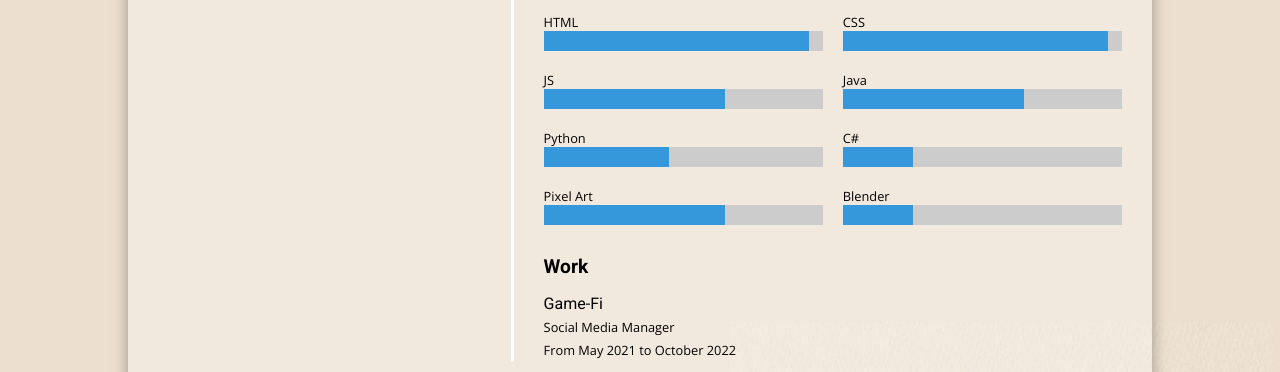
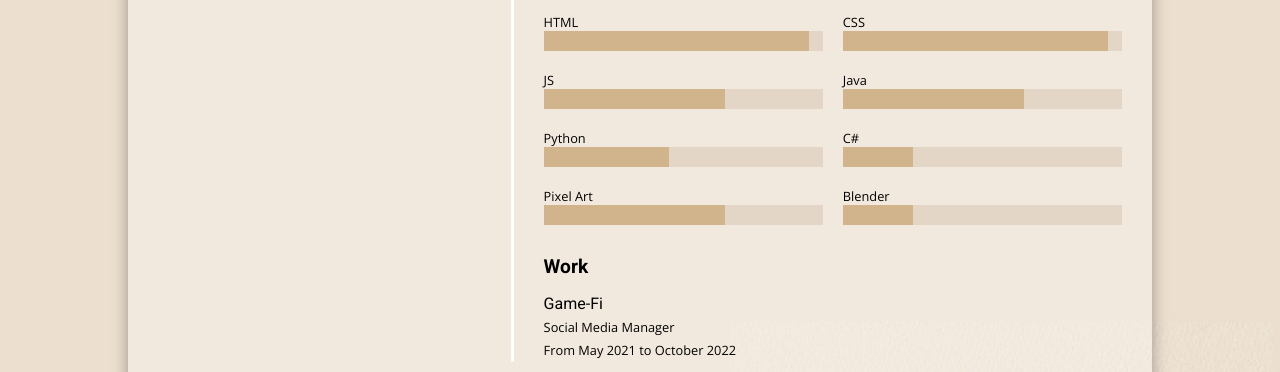
Before and after one commit to JushuaTaduran/resume_webprog, a plain HTML site: page index.html in a window 1280 px wide. Shown: the part 412-784 px from the top of the page. Drawn offline with nearby package versions, Linux system fonts and the light colour scheme.

Commit message:
Update style.css

```diff
--- a/style.css
+++ b/style.css
@@ -198,7 +198,7 @@ li {
 
 .progress-bar {
   height: 20px;
-  background-color: #ccc;
+  background-color: #e3d6c7;
 }
 
 .fill {
@@ -210,7 +210,7 @@ li {
   content: "";
   display: block;
   height: 100%;
-  background-color: #3498db;
+  background-color: #d2b48c;
 }
 
 .line {
```
